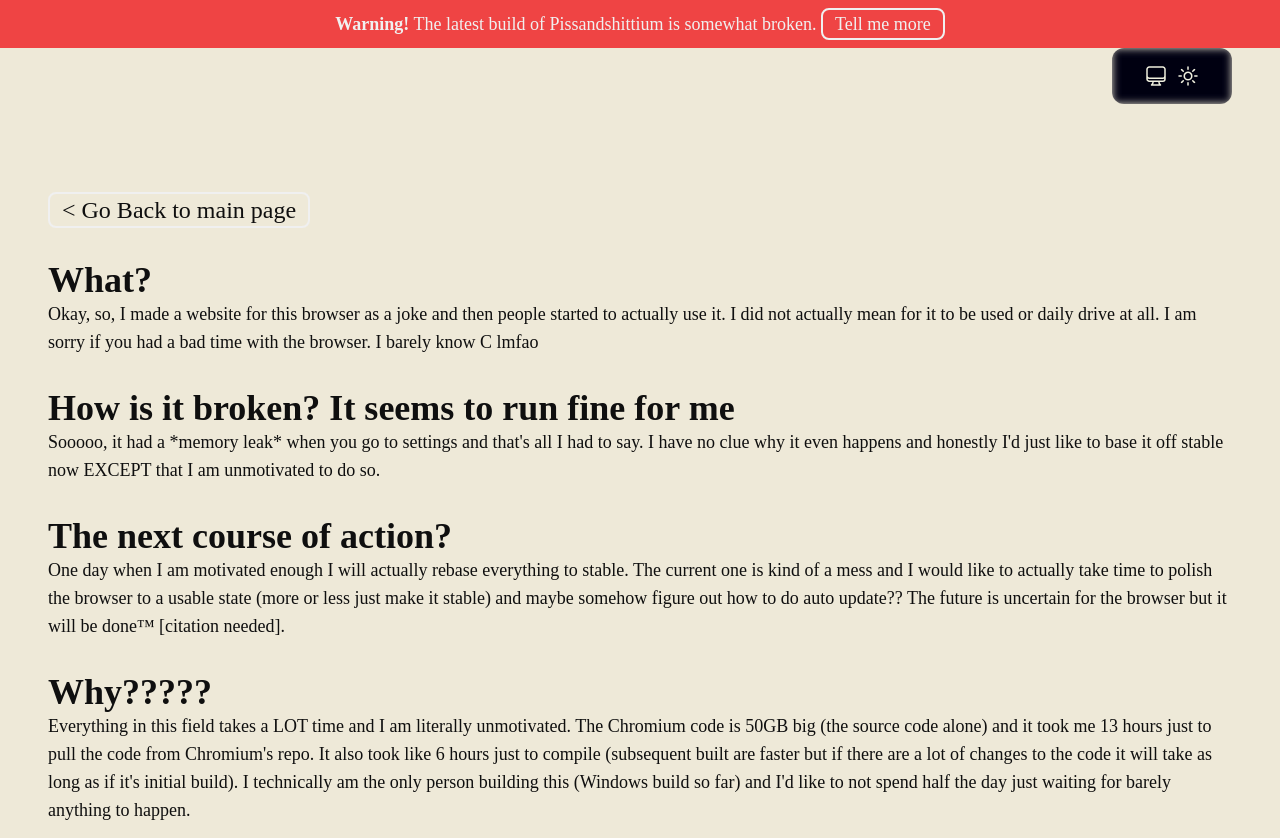
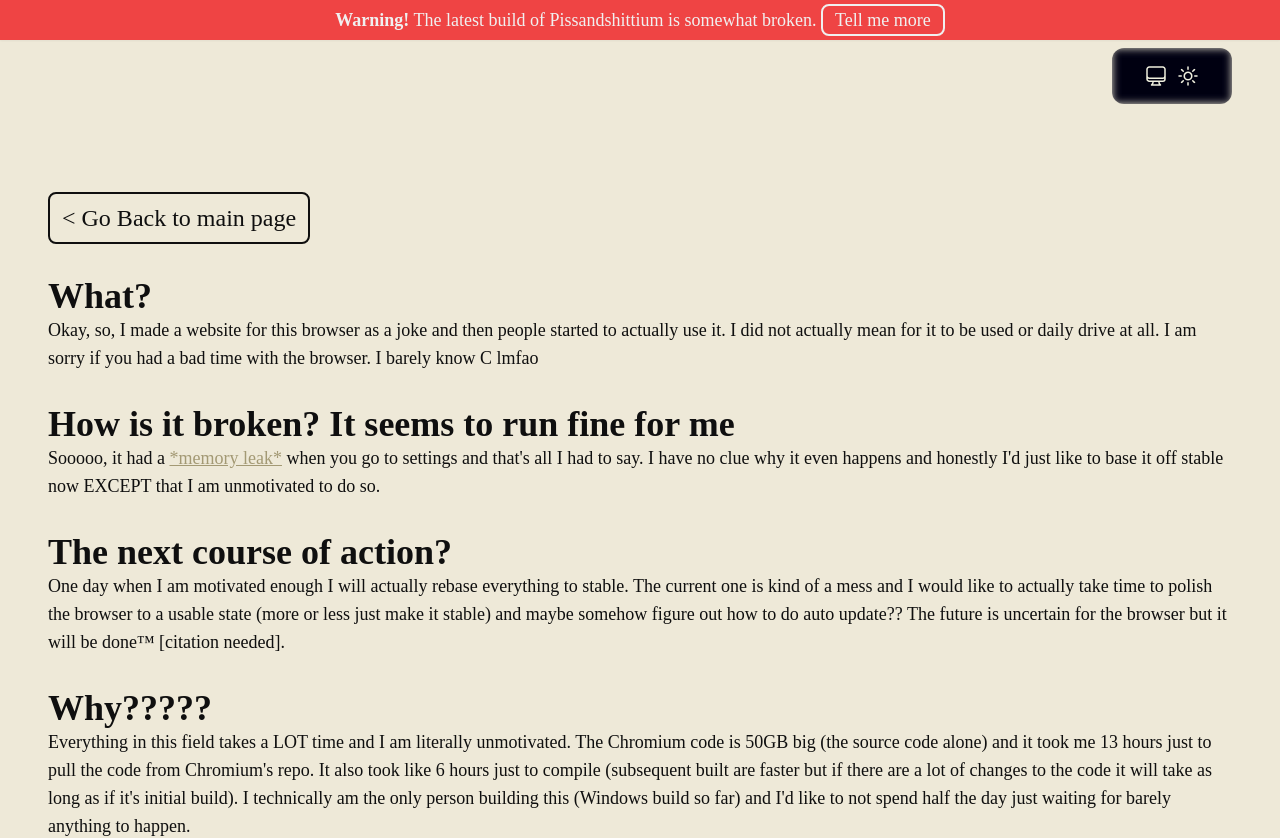
Before and after one commit to Pissandshittium/website, a Next.js app: page /broken in a window 1280 px wide. Shown: the top 838 px of the page. Built offline with nearby package versions, Linux system fonts and the light colour scheme; a web font is replaced by a local one.

Commit message:
fix styling

```diff
--- a/src/app/broken/page.tsx
+++ b/src/app/broken/page.tsx
@@ -1,4 +1,5 @@
 import NagbarButton from "../NagbarButton";
+import Link from 'next/link';
 
 export default function Broken(){
     return (
@@ -6,16 +7,20 @@
         <div className="pt-48 ">
             </div>
         <div className="px-2 md:px-12">
-            <NagbarButton href="/">
+
+            <Link href="/">
+            <button className="rounded-lg border-2 px-3 py-2 border-light-text hover:bg-light-text  dark:border-dark-text dark:hover:bg-dark-text hover:text-red-500 transition-colors">
+
                 &lt; Go Back to main page
-            </NagbarButton>
+            </button>
+            </Link>
             <h1 className="text-4xl pt-8">What?</h1>
             <p className="text-lg pb-8">Okay, so, I made a website for this browser as a joke and then people started to actually use it.
             I did not actually mean for it to be used or daily drive at all. I am sorry if you had a bad time with the browser. I barely know C lmfao
             </p>
             <h1  className="text-4xl">How is it broken? It seems to run fine for me</h1>
             <p className="text-lg pb-8">
-                Sooooo, it had a *memory leak* when you go to settings and that&apos;s all I had to say. I have no clue why it even happens and
+                Sooooo, it had a <a className="link" href="https://github.com/Pissandshittium/pissandshittium/issues/2">*memory leak*</a> when you go to settings and that&apos;s all I had to say. I have no clue why it even happens and
                 honestly I&apos;d just like to base it off stable now EXCEPT that I am unmotivated to do so.
             </p>
             <h1  className="text-4xl">The next course of action?</h1>
--- a/src/app/nagbar.tsx
+++ b/src/app/nagbar.tsx
@@ -2,7 +2,7 @@
 
 export default function NagBar({message}:{message:React.ReactNode}) {
     return (
-        <div className="text-lg fixed z-50 bg-red-500 text-dark-text w-full flex px-4 py-2 items-center justify-center">
+        <div className="text-lg fixed z-50 shadow-sm bg-red-500 text-dark-text w-full flex px-4 py-1 items-center justify-center">
             <div>{message}</div>
         </div>
     )
```
